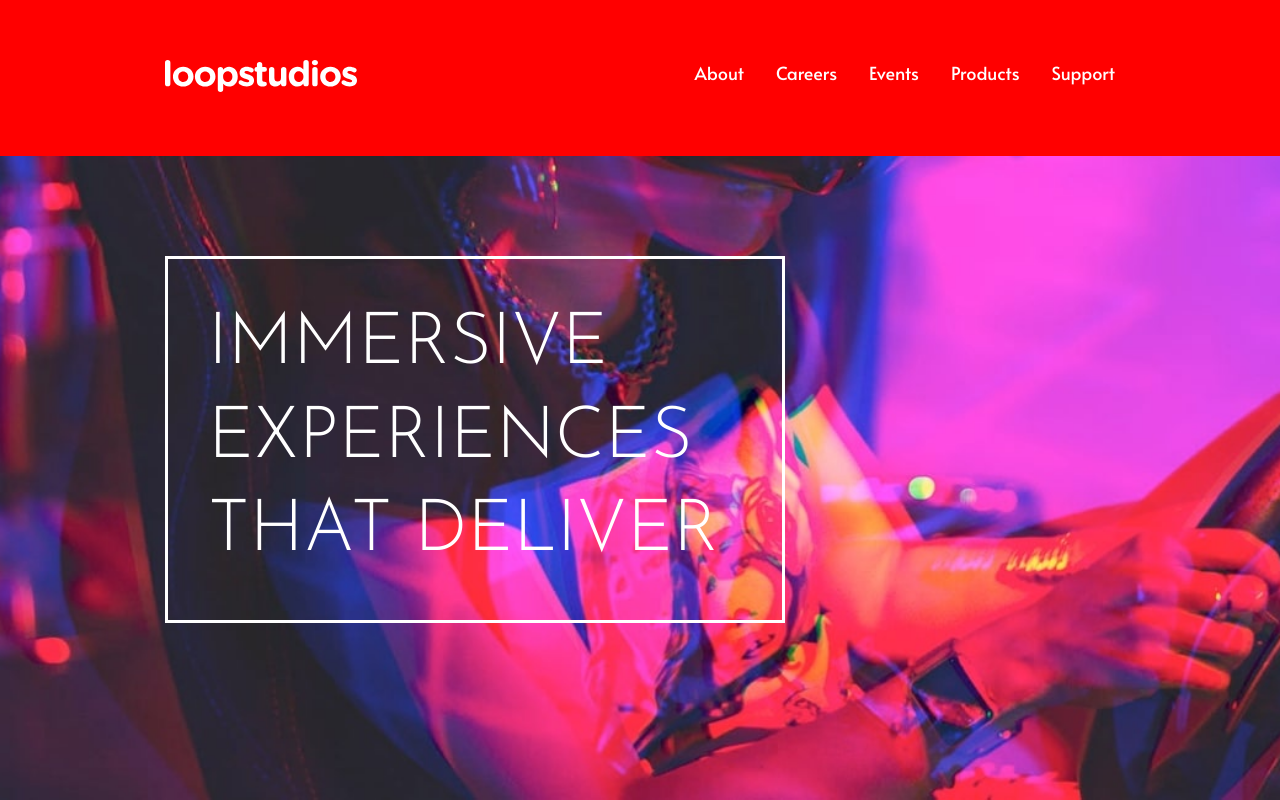
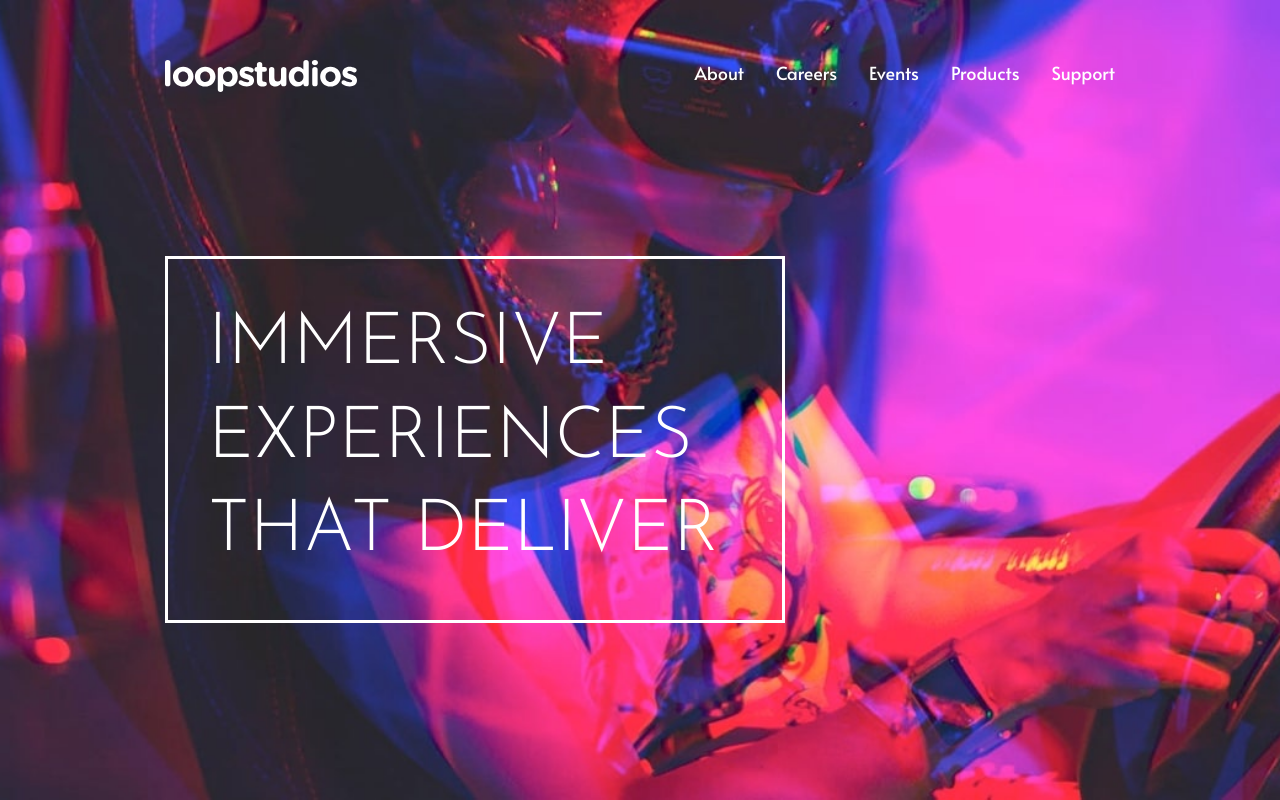
Before and after one commit to Sami-20s/LoopStudios-landing-page, a Next.js app: page / in a window 1280 px wide. Built offline with nearby package versions, Linux system fonts and the light colour scheme.

Commit message:
🔧🧭🎗 Fixing Bugs In Nav Style

```diff
--- a/styles/NavStyle.js
+++ b/styles/NavStyle.js
@@ -5,7 +5,7 @@ export const NavWrapper = styled.div`
     padding: 40px 25px;
     display: flex;
     height: ${props => (props.isClicked ? "100vh" : "unset")};
-    background-color: ${props => (props.isClicked ? "black" : "red")};
+    background-color: ${props => (props.isClicked ? "black" : "transparent")};
     justify-content: space-between;
     align-items: flex-start;
     overflow: none;
@@ -13,7 +13,7 @@ export const NavWrapper = styled.div`
     @media ${media.large} {
         overflow: unset;
         height: unset;
-        background-color: red;
+        background-color: transparent;
         padding: 60px 165px;
     }
 `;
```
